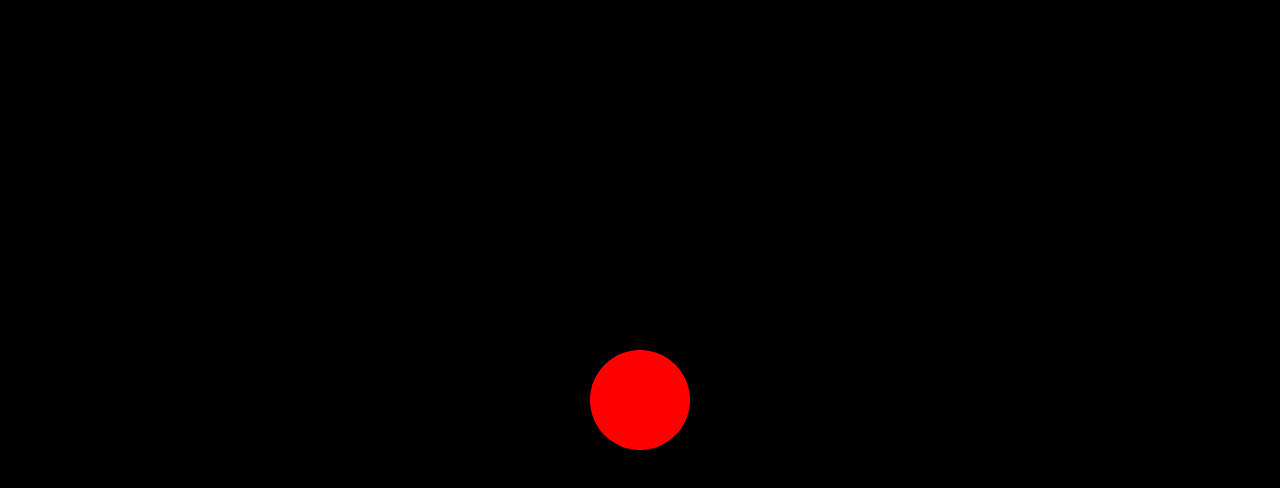
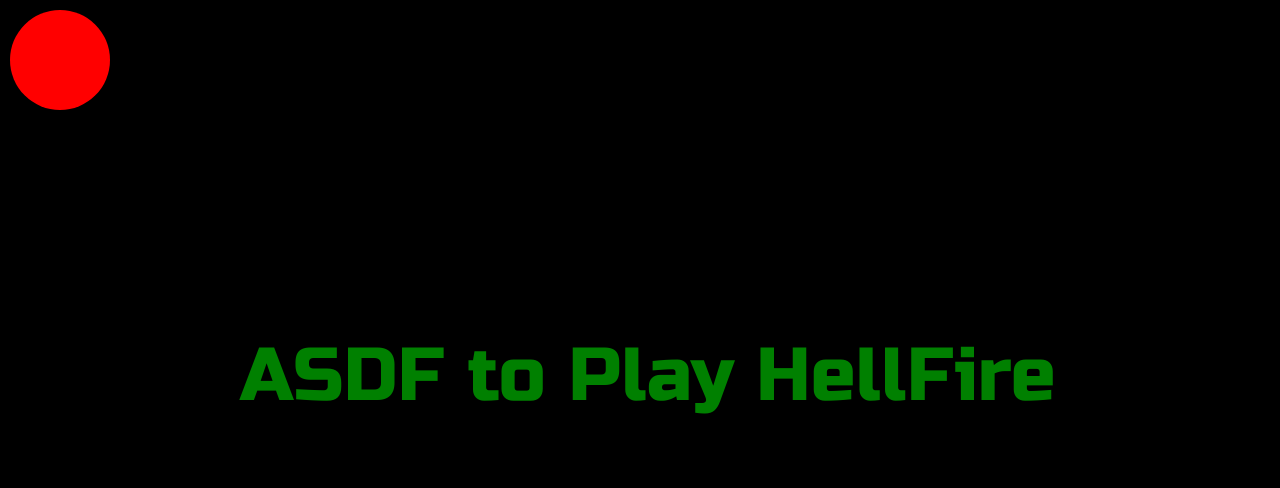
Before and after one commit to omdubey00/Hellfire, a website built with Vite: page index.html in a window 1280 px wide. Built offline with nearby package versions, Linux system fonts and the light colour scheme.

Commit message:
refactored the entire code in classes and it works

```diff
--- a/index.html
+++ b/index.html
@@ -5,6 +5,11 @@
 	<meta charset="UTF-8">
 	<meta name="viewport" content="width=device-width, initial-scale=1.0">
 	<title>HellFire</title>
+	<link rel="preconnect" href="https://fonts.googleapis.com">
+	<link rel="preconnect" href="https://fonts.gstatic.com" crossorigin>
+	<link
+		href="https://fonts.googleapis.com/css2?family=JetBrains+Mono:ital,wght@0,100..800;1,100..800&family=Russo+One&display=swap"
+		rel="stylesheet">
 	<link rel="stylesheet" href="styles/index.css">
 </head>
 
--- a/src/draw.ts
+++ b/src/draw.ts
@@ -1,20 +1,11 @@
 import { V2 } from "./helper"
 
-export interface Circle {
-	position: V2
-	velocity?: V2
-	radius: number
-	startAngle: number
-	closeAngle: number
-	fillstyle: string
-}
 
-
-export function fillCircle(circle: Circle, context: CanvasRenderingContext2D) {
+export function fillCircle(pos: V2, radius: number, style: string, context: CanvasRenderingContext2D) {
 	const ctx = context
 	ctx.beginPath()
-	ctx.fillStyle = circle.fillstyle
-	ctx.arc(circle.position.x, circle.position.y, circle.radius, circle.startAngle, circle.closeAngle)
+	ctx.fillStyle = style
+	ctx.arc(pos.x, pos.y, radius, 0, Math.PI * 2)
 	ctx.fill()
 }
 
--- /dev/null
+++ b/src/global.ts
@@ -0,0 +1,30 @@
+export class V2 {
+	x: number
+	y: number
+
+	constructor(x: number, y: number) {
+		this.x = x
+		this.y = y
+	}
+
+	add(that: V2) {
+		return new V2(this.x + that.x, this.y + that.y)
+	}
+
+	sub(that: V2) {
+		return new V2(this.x - that.x, this.y - that.y)
+	}
+
+	scale(s: number) {
+		return new V2(this.x * s, this.y * s)
+	}
+}
+
+export const speed = 500
+export const radius = 50
+export const directionMap = {
+	'f': new V2(1.0, 0),
+	'a': new V2(-1.0, 0),
+	'j': new V2(0, 1.0),
+	'k': new V2(0, -1.0),
+}
--- a/src/helper.ts
+++ b/src/helper.ts
@@ -1,21 +1,80 @@
-export class V2 {
-	x: number
-	y: number
+import { clear, fillCircle } from "./draw"
+import { directionMap, radius, speed, V2 } from "./global"
 
-	constructor(x: number, y: number) {
-		this.x = x
-		this.y = y
+export class Game {
+	pos: V2
+	velocity: V2
+	pressedKeys: Set<string>
+	popup: TutorialPopUp
+
+	constructor() {
+		this.pos = new V2(radius + 10, radius + 10)
+		this.velocity = new V2(0, 0)
+		this.pressedKeys = new Set()
+		this.popup = new TutorialPopUp()
 	}
 
-	add(that: V2) {
-		return new V2(this.x + that.x, this.y + that.y)
+	update(dt: number) {
+		this.velocity = new V2(0, 0) // setting the velocity again and again in the requestframe.
+
+		for (let key of this.pressedKeys) {
+			if (key in directionMap) {
+				this.velocity = this.velocity.add(directionMap[key].scale(speed))
+			}
+		}
+
+		this.pos = this.pos.add(this.velocity.scale(dt))
+		this.popup.update(dt)
+
 	}
 
-	sub(that: V2) {
-		return new V2(this.x - that.x, this.y - that.y)
+	render(ctx: CanvasRenderingContext2D) {
+		const height = ctx.canvas.height
+		const width = ctx.canvas.width
+
+		clear(ctx, height, width)
+		fillCircle(this.pos, radius, "red", ctx)
+		ctx.fillStyle = "green"
+		ctx.font = "75px Russo one"
+		ctx.fillText("ASDF to Play HellFire", width / 2 - 400, height / 2)
+		this.popup.render(ctx) // here I am rendering the popup and previously I hvae updated it in deltaTima. here we go with some good game dev knowledge.
 	}
 
-	scale(s: number) {
-		return new V2(this.x * s, this.y * s)
+	keydown(event: KeyboardEvent) {
+		this.pressedKeys.add(event.key)
+	}
+
+	keyUp(event: KeyboardEvent) {
+		this.pressedKeys.delete(event.key)
 	}
 }
+
+
+
+export class TutorialPopUp {
+	pos: V2
+	alpha: number
+	dalpha: number
+
+	constructor() {
+		this.pos = new V2(0, 0)
+		this.alpha = 0.0
+		this.dalpha = 0.0
+	}
+
+	update(dt: number) {
+	}
+
+	render(ctx: CanvasRenderingContext2D) {
+	}
+
+	fadeIn() {
+		this.dalpha = 1.0
+		this.alpha = 0.0
+	}
+	fadeOut() { // this part I dont get in creating animation and why should we do this in the first place.
+		this.dalpha = -1.0
+		this.alpha = 1.0
+	}
+
+}
--- a/src/index.ts
+++ b/src/index.ts
@@ -1,73 +1,39 @@
-import ts from "typescript"
-import { Circle, clear, fillCircle } from "./draw"
-import { V2 } from "./helper"
+import { Game } from "./helper"
+import { directionMap, radius, V2 } from "./global"
 
 (() => {
 	const canvas: HTMLCanvasElement | null = document.getElementById("hellfire")
 	if (!canvas) {
 		return
 	}
+
 	canvas.height = window.innerHeight
 	canvas.width = window.innerWidth
-
 	let height = canvas.height
 	let width = canvas.width
-	const PI = Math.PI
 
 	const ctx = canvas.getContext("2d")
 	if (!ctx) {
 		return
 	}
 
-	const speed = 500
-	const circle: Circle = {
-		position: new V2(width / 2, height / 2), // converted the normal x and y in vector coordinates.
-		velocity: new V2(0, 0),
-		radius: 50,
-		startAngle: 0,
-		closeAngle: PI * 2,
-		fillstyle: "red",
-	}
-
-	const directionMap = {
-		'f': new V2(speed, 0),
-		'a': new V2(-speed, 0),
-		'j': new V2(0, speed),
-		'k': new V2(0, -speed),
-	}
-
-	const pressedKeys: any = new Set()
-
-
-
-
-	clear(ctx, height, width)
-	fillCircle(circle, ctx)
+	const game = new Game() // Here I am creating a new game Instance here we go.
 
 	let start: undefined | number;
 	function step(timestamp: number, ctx: CanvasRenderingContext2D, canvas: HTMLCanvasElement) {
 		if (start === undefined) {
 			start = timestamp
 		}
-		const deltaTime = (timestamp - start) * 0.001 // this is you have got in seconds so now we can use it to do calculations in seconds
+		const dt = (timestamp - start) * 0.001 // this is you have got in seconds so now we can use it to do calculations in seconds
 		start = timestamp
-
-		circle.velocity = new V2(0, 0) // setting the velocity again and again in the requestframe.
-
-		for (let key of pressedKeys) {
-			if (key in directionMap) {
-				circle.velocity = circle.velocity.add(directionMap[key])
-			}
-		}
-
-		circle.position = circle.position.add(circle.velocity.scale(deltaTime))
+		game.update(dt)
 
 
-		if (circle.position.x + circle.radius >= width || circle.position.x - circle.radius <= 0) {
-			circle.velocity.x = - circle.velocity.x
+		if (game.pos.x + radius >= width || game.pos.x - radius <= 0) {
+			game.velocity.x = - game.velocity.x
 		}
-		if (circle.position.y + circle.radius >= height || circle.position.y - circle.radius <= 0) {
-			circle.velocity.y = - circle.velocity.y
+		if (game.pos.y + radius >= height || game.pos.y - radius <= 0) {
+			game.velocity.y = - game.velocity.y
 
 		}
 		canvas.height = window.innerHeight
@@ -76,8 +42,7 @@
 		height = canvas.height
 		width = canvas.width
 
-		clear(ctx, height, width)
-		fillCircle(circle, ctx)
+		game.render(ctx)
 
 		requestAnimationFrame((timestamp) => {
 			step(timestamp, ctx, canvas)
@@ -90,11 +55,12 @@
 
 	document.body.addEventListener("keydown", (e) => {
 		console.log(e.key)
-		pressedKeys.add(e.key)
+		game.pressedKeys.add(e.key)
+		game.keydown(e)
 	})
 	document.body.addEventListener("keyup", (e) => {
 		console.log(e.key)
-		pressedKeys.delete(e.key)
+		game.pressedKeys.delete(e.key)
 	})
 
 })()
--- a/styles/index.css
+++ b/styles/index.css
@@ -1,3 +1,9 @@
+.russo-one-regular {
+	font-family: "Russo One", sans-serif;
+	font-weight: 400;
+	font-style: normal;
+}
+
 body {
 	padding: 0;
 	margin: 0;
```
